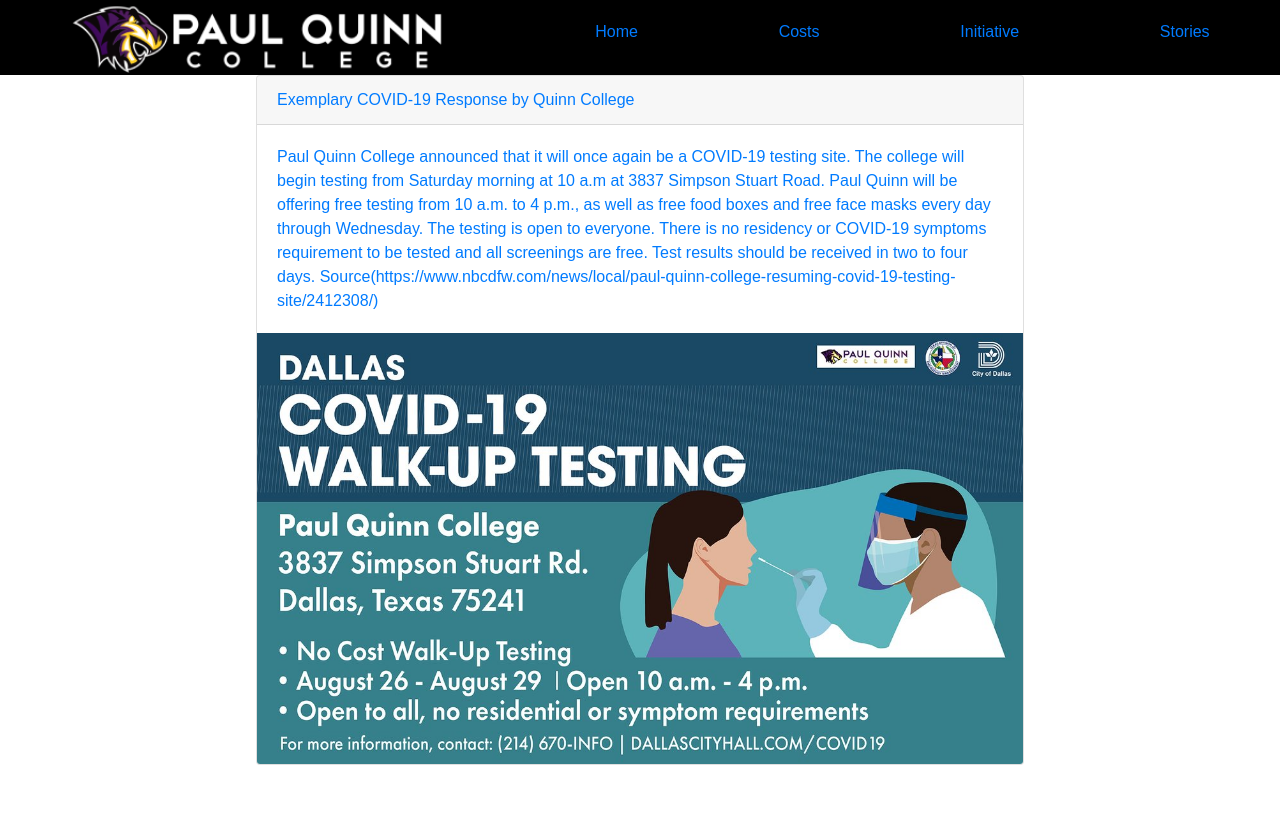
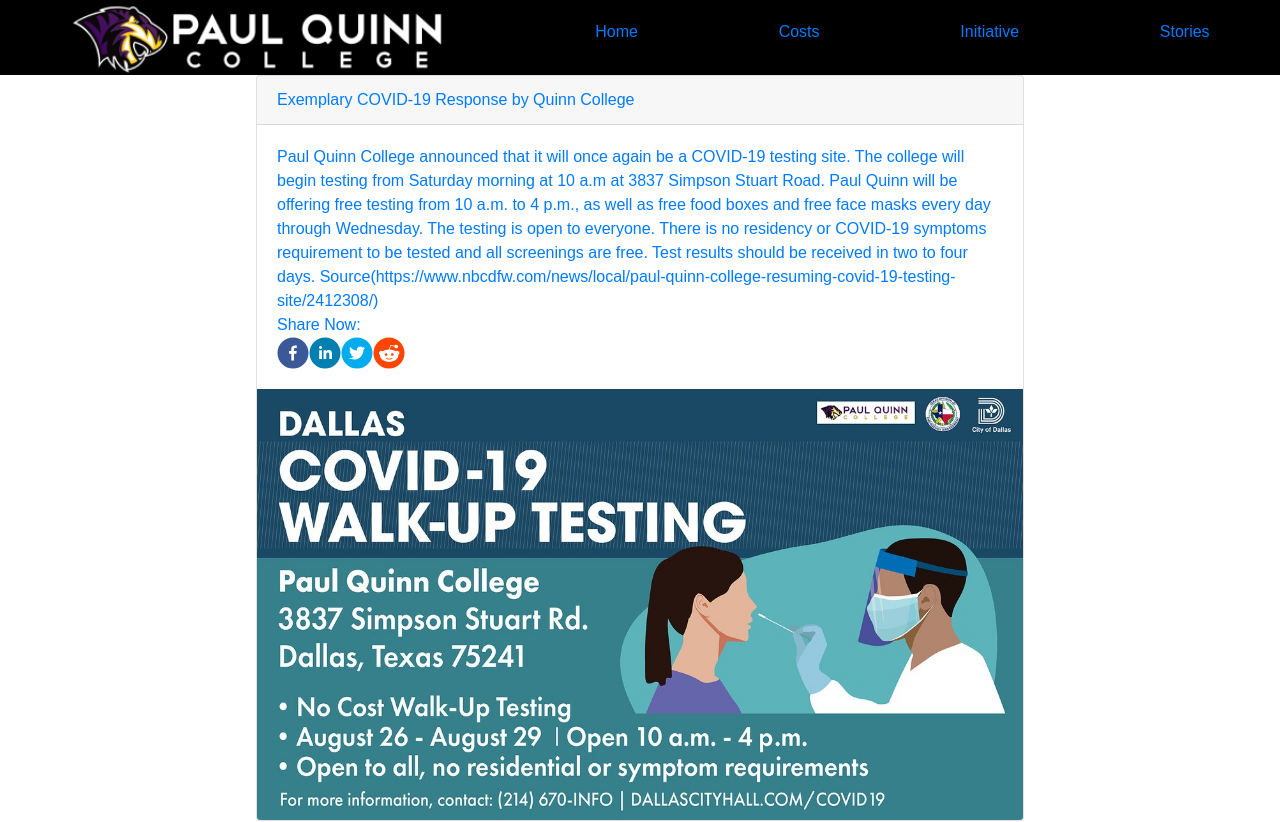
Before and after one commit to krishnakpandian/CFG-Team-13, a React (Create React App) app in the folder frontend/: page /#/initiative in a window 1280 px wide. Shown: the top 822 px of the page. Built offline with nearby package versions, Linux system fonts and the light colour scheme.

Commit message:
share icons

```diff
--- a/frontend/package.json
+++ b/frontend/package.json
@@ -18,7 +18,8 @@
     "react-dom": "^16.13.1",
     "react-reveal": "^1.2.2",
     "react-router-dom": "^5.2.0",
-    "react-scripts": "3.4.3"
+    "react-scripts": "3.4.3",
+    "react-share": "^4.3.0"
   },
   "scripts": {
     "start": "react-scripts start",
--- a/frontend/src/Components/Events/EventCard/EventCard.js
+++ b/frontend/src/Components/Events/EventCard/EventCard.js
@@ -5,7 +5,18 @@
 import 'bootstrap/dist/css/bootstrap.min.css';
 import Image from '../../Image/Image'
 
-
+import {
+    FacebookShareButton,
+    LinkedinShareButton,
+    RedditShareButton,
+    TwitterShareButton
+  } from "react-share";
+  import {
+    FacebookIcon,
+    LinkedinIcon,
+    RedditIcon,
+    TwitterIcon
+  } from "react-share";
 
 const Events = (event) => {
 
@@ -18,11 +29,21 @@
                     <Card.Body>
                     <Card.Text>
                         {event.data.description}
+                        <div class = "share">
+                        <div>
+                            Share Now:
+                            </div>
+                        <FacebookIcon size={32} round={true} />
+                        <LinkedinIcon size={32} round={true} />
+                        <TwitterIcon size={32} round={true} />
+                        <RedditIcon  size={32} round={true} />
+                        </div>
                     </Card.Text>
                     </Card.Body>
                     <Card.Img variant="bottom" src={Image(event.data.image)} />
-                </Card>
+                    </Card>
                 </Link>
+
 
             </div>
         </React.Fragment>
--- a/frontend/src/Components/Image/Image.js
+++ b/frontend/src/Components/Image/Image.js
@@ -11,4 +11,6 @@
     return images[imageName];
 }
 
+
+
 export default Image;
```
Also changed, not shown: 1 other file (tests, documents, lock files or other folders).
